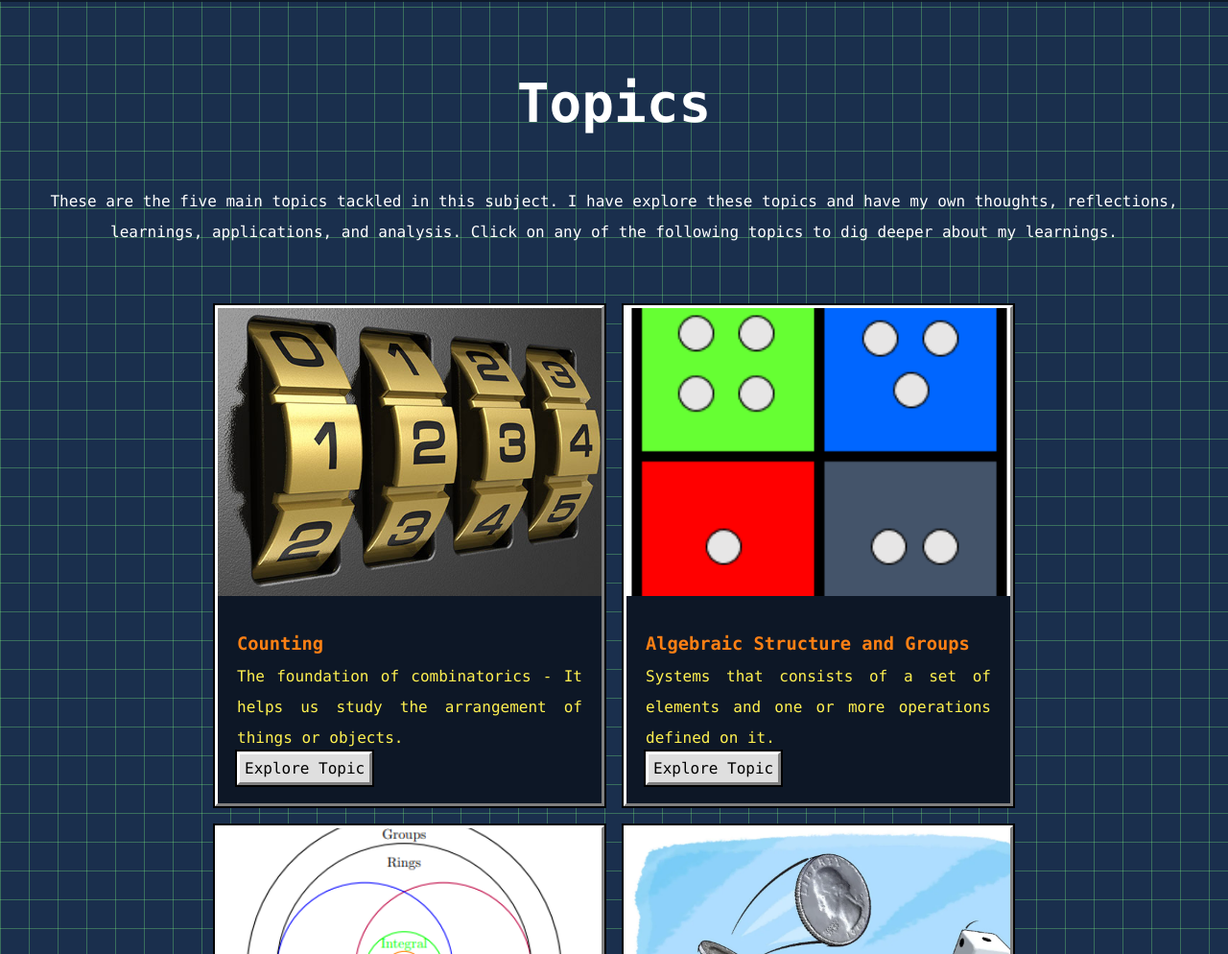
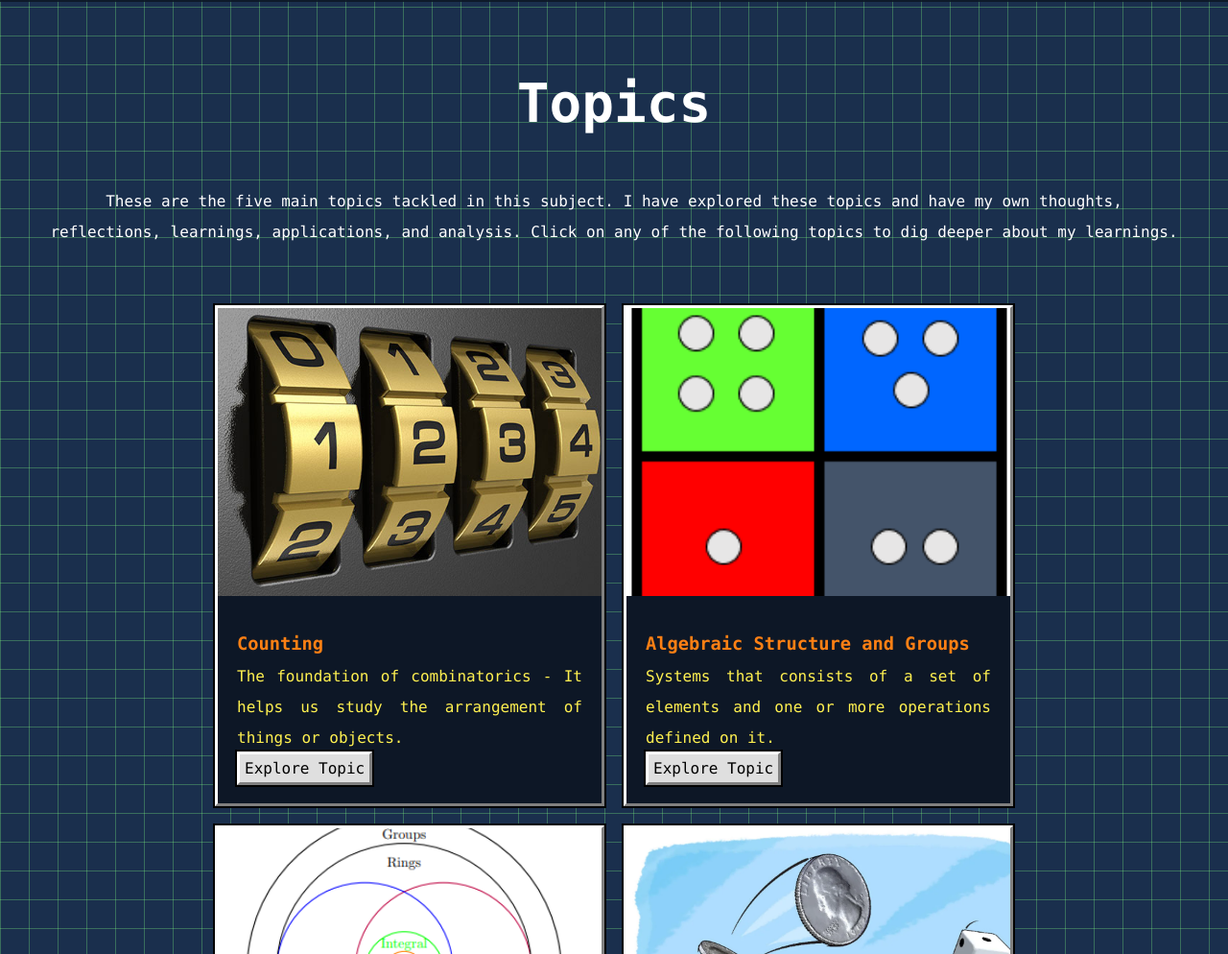
Before and after one commit to Code-DER/Cagang-CMSC57-ePortfolio, a plain HTML site: page index.html in a window 1280 px wide. Shown: the part 1163-2157 px from the top of the page at 96% size. Drawn offline with nearby package versions, Linux system fonts and the light colour scheme.

Commit message:
small typo edit

```diff
--- a/index.html
+++ b/index.html
@@ -60,7 +60,7 @@
                     <h2 class="heading-title">Topics</h2>
                 </div>
                 <div id="topics-intro">
-                    <p>These are the five main topics tackled in this subject. I have explore these topics and
+                    <p>These are the five main topics tackled in this subject. I have explored these topics and
                         have my own thoughts, reflections, learnings, applications, and analysis. Click on any
                         of the following topics to dig deeper about my learnings.
                     </p>
```
